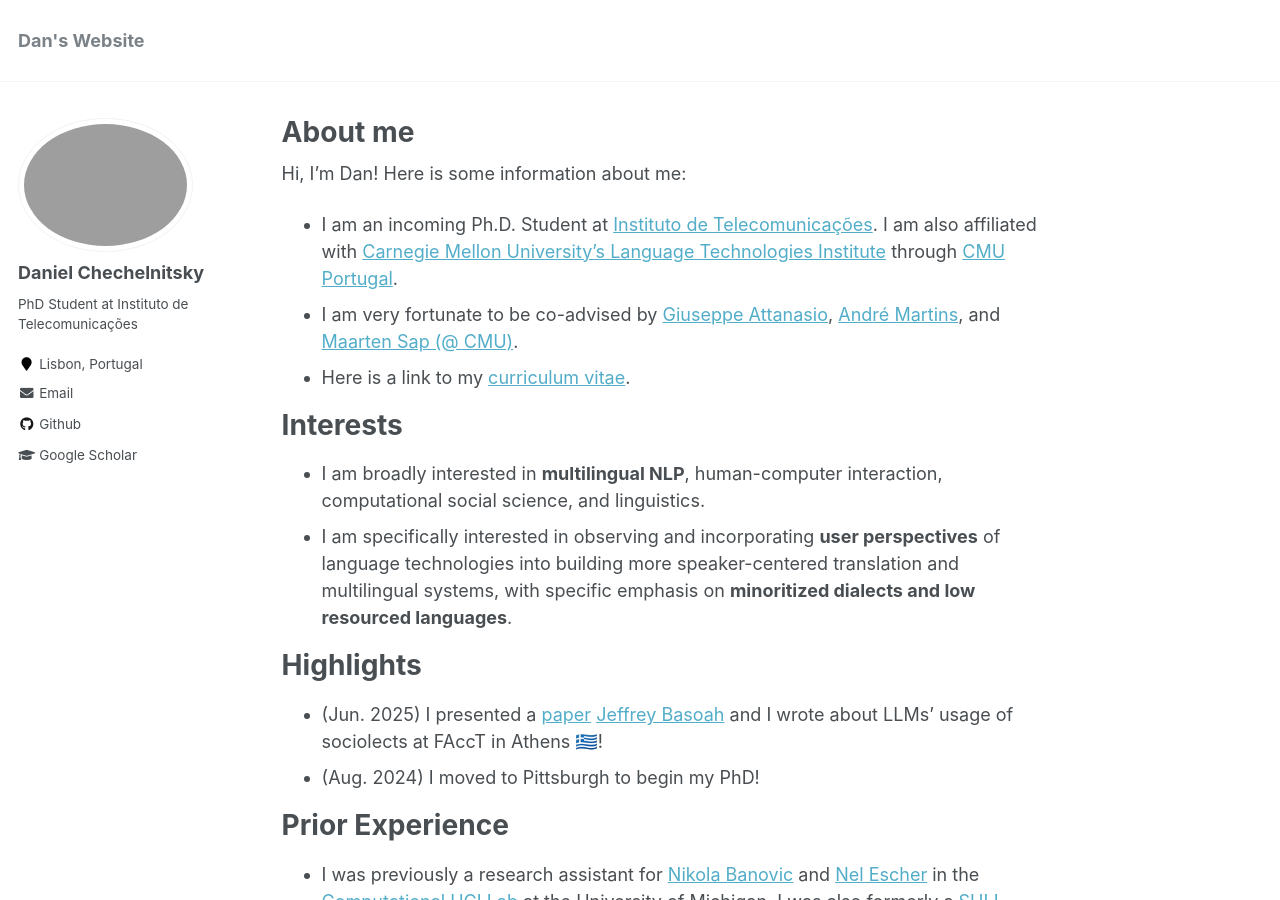
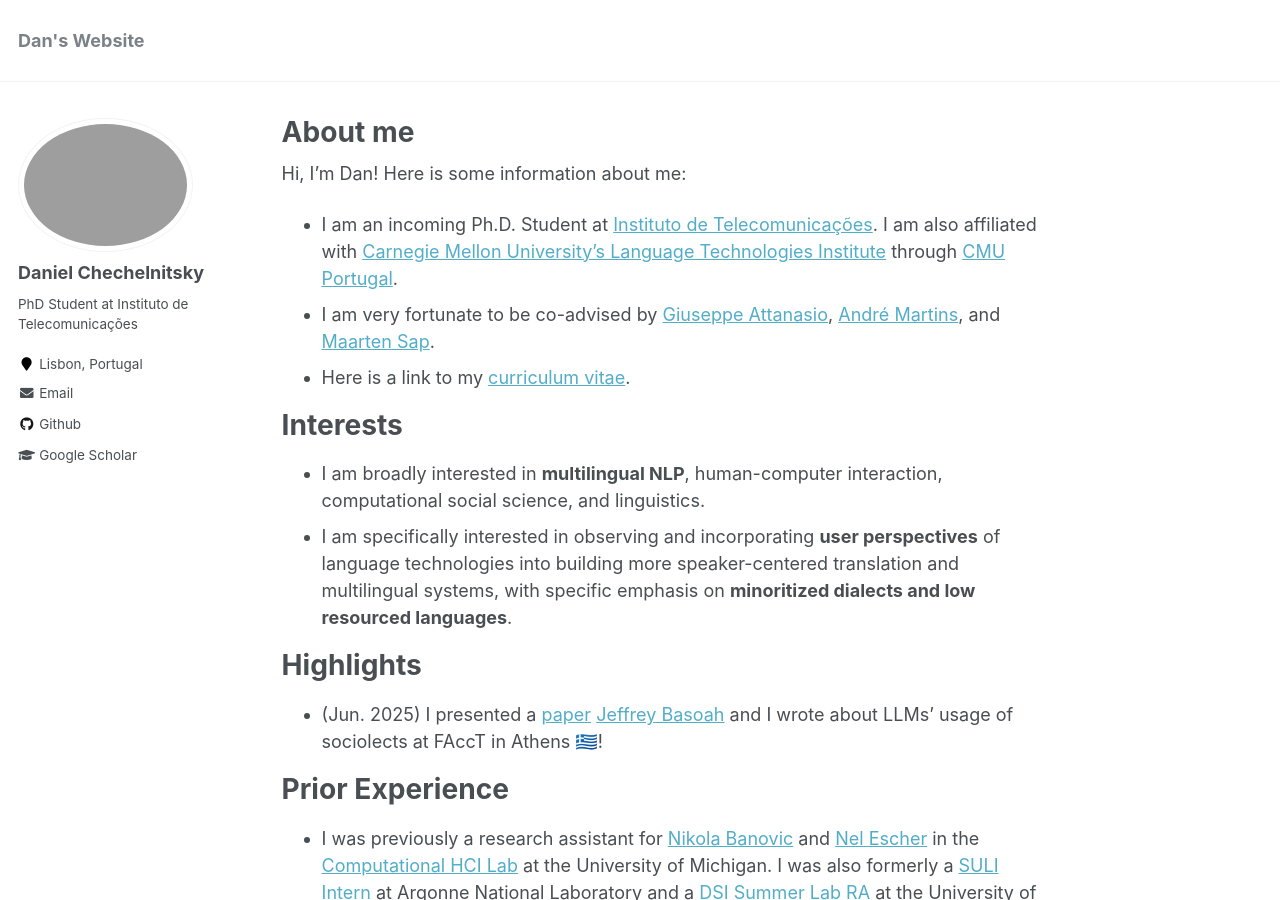
Before and after one commit to chechelnitskd/chechelnitskd.github.io, a Jekyll site: the page built from _pages/about.md, in a window 1280 px wide and 900 px high. Built offline with Jekyll 4.4.1, drawn with Linux system fonts in a browser that asks for light colours.

Commit message:
Update about.md

```diff
--- a/_pages/about.md
+++ b/_pages/about.md
@@ -10,7 +10,7 @@ redirect_from:
 
 Hi, I'm Dan! Here is some information about me:
 - I am an incoming Ph.D. Student at [Instituto de Telecomunicações](https://www.it.pt/). I am also affiliated with [Carnegie Mellon University's Language Technologies Institute](https://www.lti.cs.cmu.edu/) through [CMU Portugal](https://cmuportugal.org/).
-- I am very fortunate to be co-advised by [Giuseppe Attanasio](https://gattanasio.cc/), [André Martins](https://andre-martins.github.io/), and [Maarten Sap (@ CMU)](https://maartensap.com/).
+- I am very fortunate to be co-advised by [Giuseppe Attanasio](https://gattanasio.cc/), [André Martins](https://andre-martins.github.io/), and [Maarten Sap](https://maartensap.com/).
 - Here is a link to my [curriculum vitae](https://chechelnitskd.github.io/Chechelnitsky_CV_2025.pdf).
 
 # Interests
@@ -19,7 +19,6 @@ Hi, I'm Dan! Here is some information about me:
 
 # Highlights
 - (Jun. 2025) I presented a [paper](https://arxiv.org/abs/2505.05660) [Jeffrey Basoah](https://jeffreybasoah.github.io/) and I wrote about LLMs' usage of sociolects at FAccT in Athens 🇬🇷!
-- (Aug. 2024) I moved to Pittsburgh to begin my PhD!
 
 # Prior Experience
 - I was previously a research assistant for [Nikola Banovic](https://www.nikolabanovic.net/) and [Nel Escher](https://kescher.github.io/cool-zone/) in the [Computational HCI Lab](https://x.com/comphcilab) at the University of Michigan. I was also formerly a [SULI Intern](https://science.osti.gov/wdts/suli) at Argonne National Laboratory and a [DSI Summer Lab RA](https://datascience.uchicago.edu/education/summerlab/) at the University of Chicago Data Science Institute.
```
